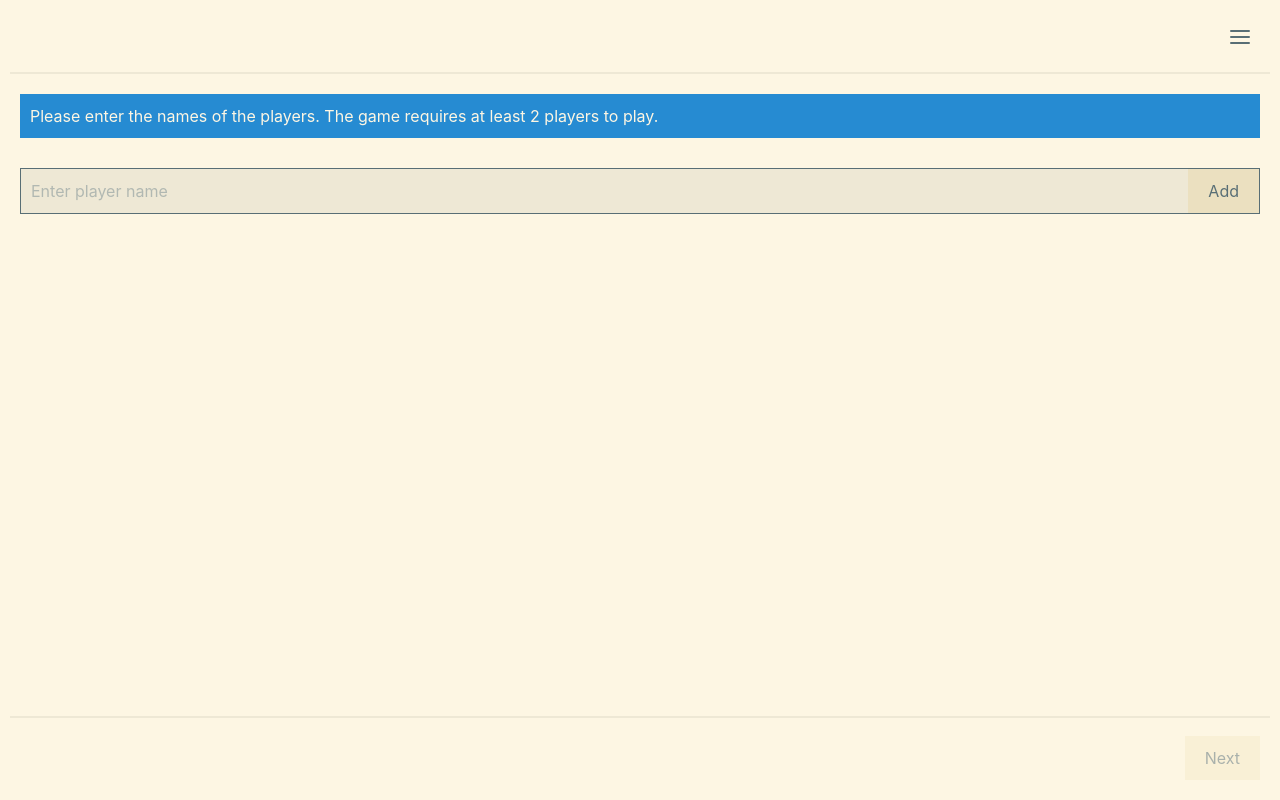
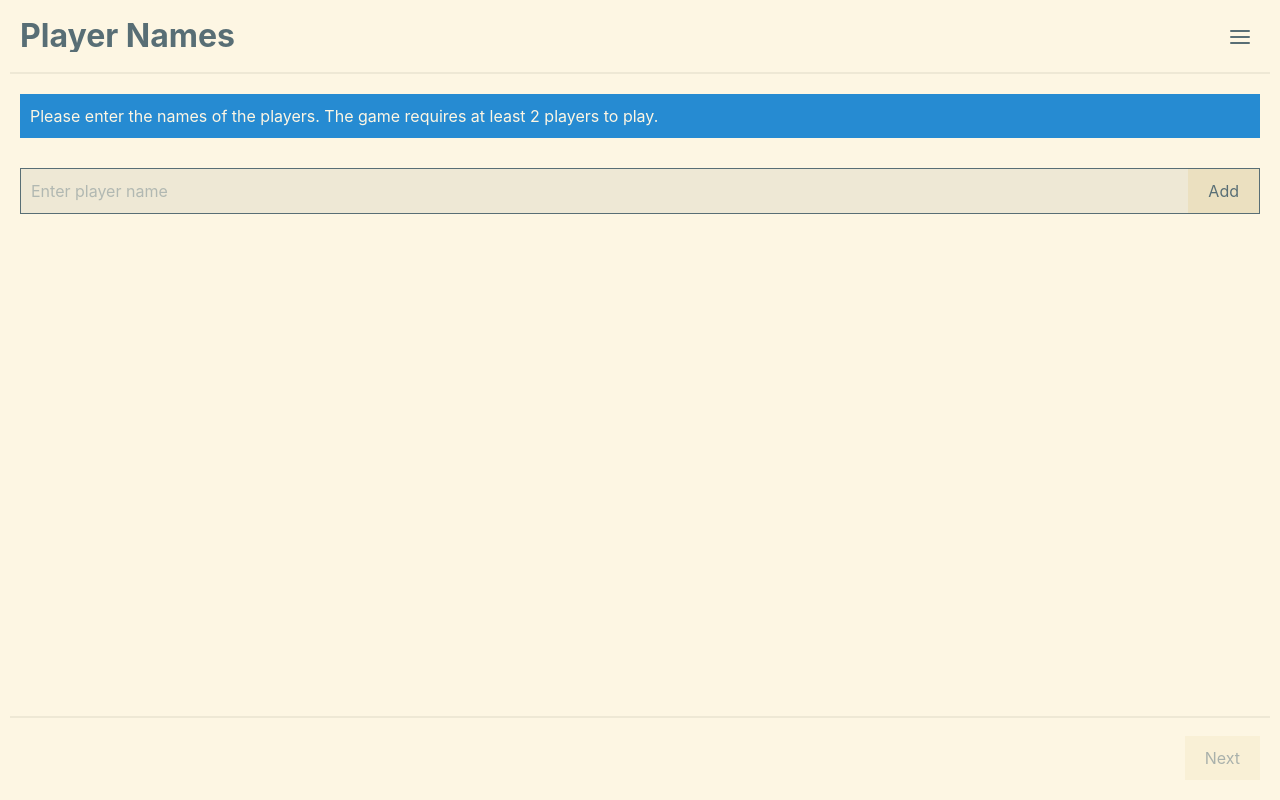
Before and after one commit to tbusser/vueminos, a Vue app: page / in a window 1280 px wide. Built offline with nearby package versions, Linux system fonts and the light colour scheme.

Commit message:
Replace useScreenTitle usage with Pinia store

```diff
--- a/src/components/BaseScreen.vue
+++ b/src/components/BaseScreen.vue
@@ -2,8 +2,7 @@
 import { watch } from 'vue';
 
 import FooterBar from '@/components/FooterBar.vue';
-
-import { useScreenTitle } from '@/composables/useScreenTitle';
+import { useLayoutStore } from '@/stores/layout';
 
 /* ========================================================================== */
 
@@ -14,10 +13,19 @@ const props = defineProps<{
 
 /* -------------------------------------------------------------------------- */
 
-const { subtitle: screenSubtitle, title: screenTitle } = useScreenTitle();
+const layoutStore = useLayoutStore();
+const { setSubtitle, setTitle } = layoutStore;
 
-watch(() => props.subtitle, value => screenSubtitle.value = value, { immediate: true });
-watch(() => props.title, value => screenTitle.value = value, { immediate: true });
+watch(
+	() => props.subtitle,
+	value => setSubtitle(value),
+	{ immediate: true }
+);
+watch(
+	() => props.title,
+	value => setTitle(value),
+	{ immediate: true }
+);
 </script>
 
 <template>
--- a/src/composables/useScreenTitle.ts
+++ /dev/null
@@ -1,15 +0,0 @@
-import { ref } from 'vue';
-
-/* ========================================================================== */
-
-const title = ref<string>('');
-const subtitle = ref<string | undefined>(undefined);
-
-/* ========================================================================== */
-
-export function useScreenTitle() {
-	return {
-		subtitle,
-		title
-	};
-}
```
Also changed, not shown: 1 other file (tests, documents, lock files or other folders).
